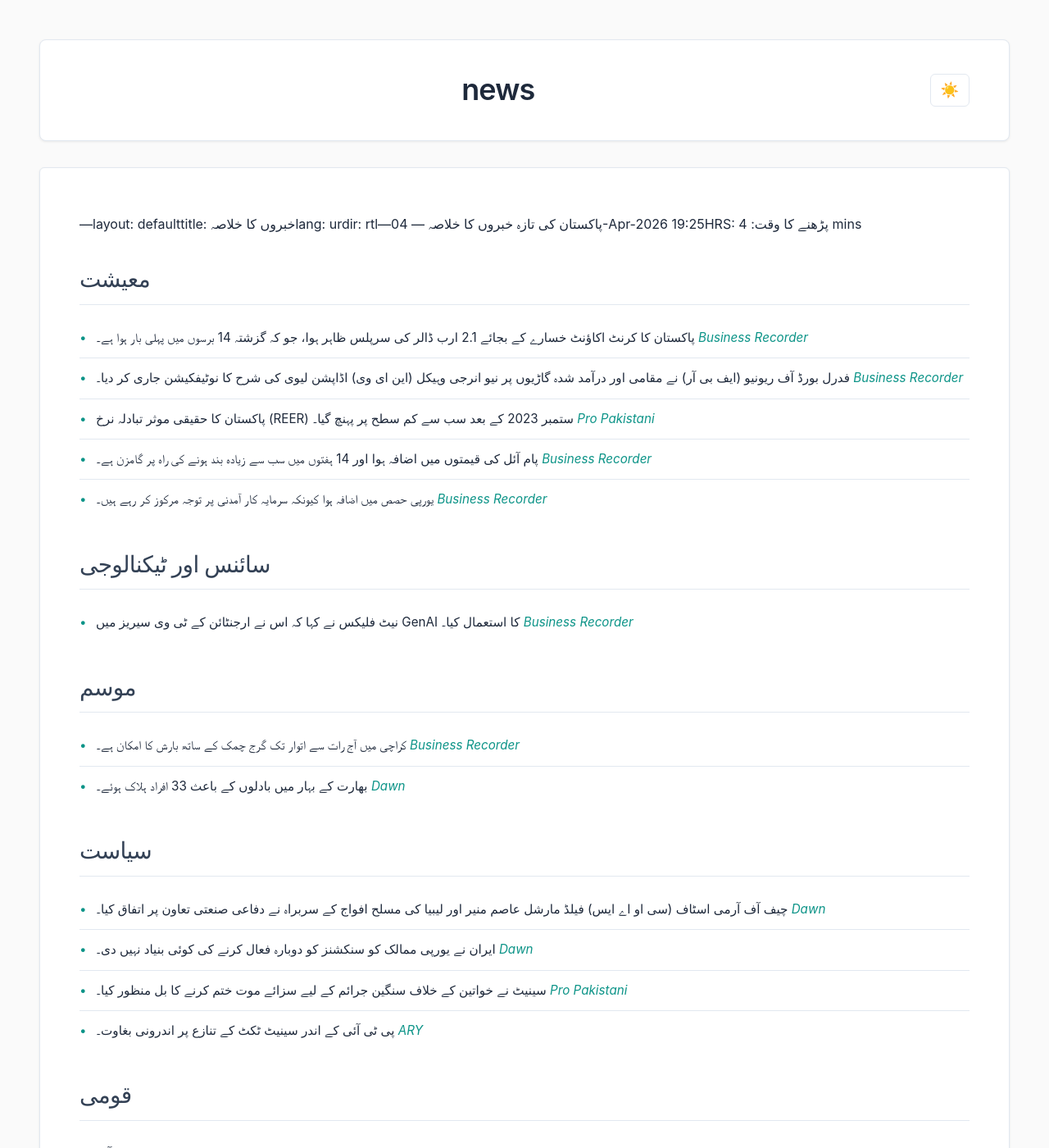
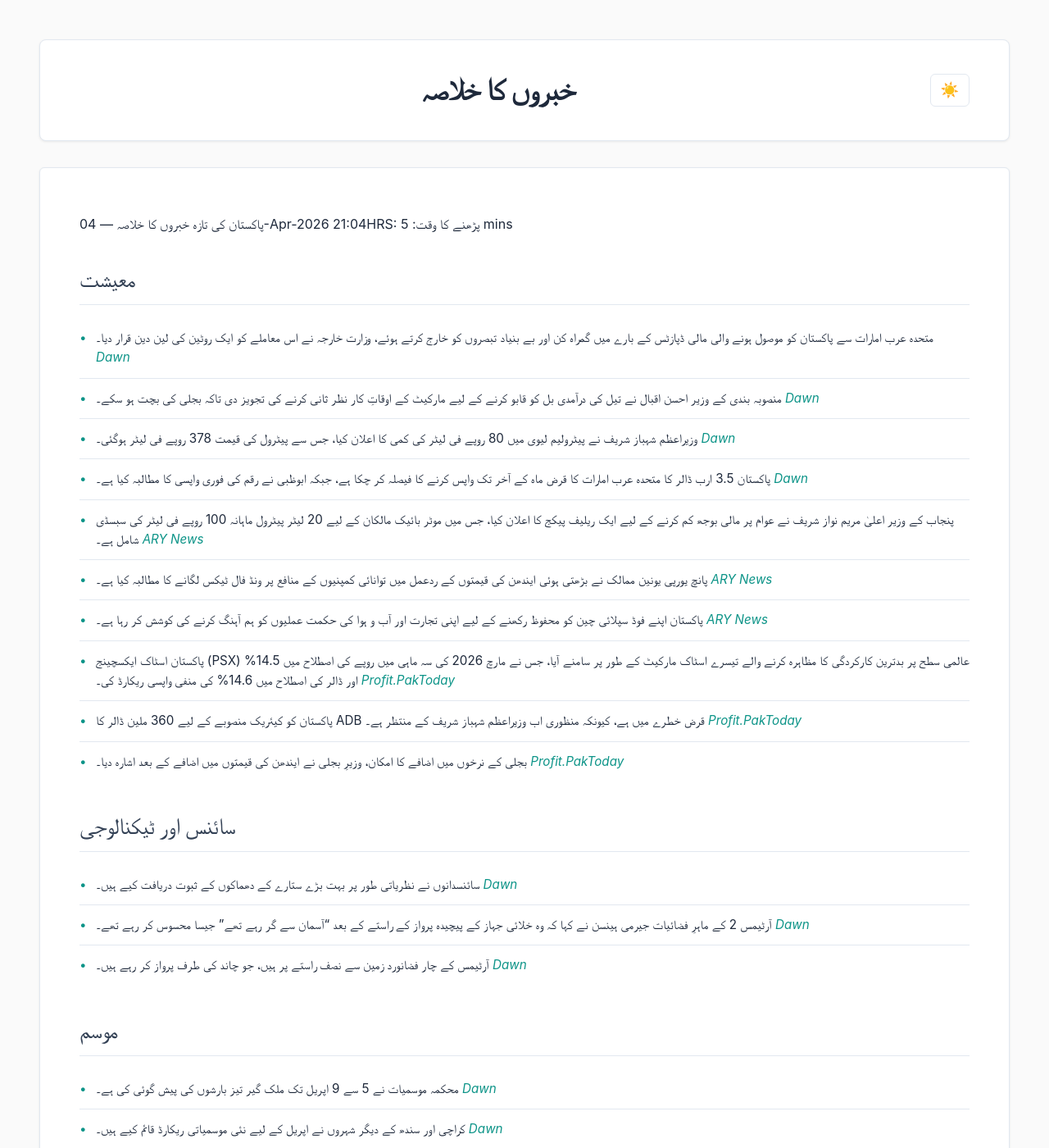
Before and after one commit to zsubzwary/news, a Jekyll site: the page built from ur/index.md, in a window 1280 px wide and 1400 px high. Shown: the whole window at 82% size. Built offline with Jekyll 4.4.1, drawn with Linux system fonts in a browser that asks for light colours; some web fonts are replaced; our own code applies the rules of GitHub Pages for plain Markdown files; some of the changed text lies outside the part shown.

Commit message:
DateTime; 2026-04-04T16:04:54.407Z

```diff
--- a/ur/index.md
+++ b/ur/index.md
@@ -1,61 +1,70 @@
----layout: defaulttitle: خبروں کا خلاصہlang: urdir: rtl---پاکستان کی تازہ خبروں کا خلاصہ — 04-Apr-2026 19:25HRS:
-پڑھنے کا وقت: 4 mins
+---
+layout: default
+title: خبروں کا خلاصہ
+lang: ur
+dir: rtl
+---
+
+پاکستان کی تازہ خبروں کا خلاصہ — 04-Apr-2026 21:04HRS:
+پڑھنے کا وقت: 5 mins
 
 ## معیشت
 
-*   پاکستان کا کرنٹ اکاؤنٹ خسارے کے بجائے 2.1 ارب ڈالر کی سرپلس ظاہر ہوا، جو کہ گزشتہ 14 برسوں میں پہلی بار ہوا ہے۔ *[Business Recorder](https://www.brecorder.com/news/40373319/pakistans-current-account-posts-21bn-surplus-in-fy25)*
-*   فدرل بورڈ آف ریونیو (ایف بی آر) نے مقامی اور درآمد شدہ گاڑیوں پر نیو انرجی وہیکل (این ای وی) اڈاپشن لیوی کی شرح کا نوٹیفکیشن جاری کر دیا۔ *[Business Recorder](https://www.brecorder.com/news/40373315/fbr-notifies-nev-adoption-levy-on-local-imported-vehicles)*
-*   پاکستان کا حقیقی موثر تبادلہ نرخ (REER) ستمبر 2023 کے بعد سب سے کم سطح پر پہنچ گیا۔ *[Pro Pakistani](https://propakistani.pk/2025/07/18/pakistans-real-effective-exchange-rate-drops-to-lowest-level-since-september-2023/)*
-*   پام آئل کی قیمتوں میں اضافہ ہوا اور 14 ہفتوں میں سب سے زیادہ بند ہونے کی راہ پر گامزن ہے۔ *[Business Recorder](https://www.brecorder.com/news/40373323/palm-oil-makes-more-than-3-weekly-gain-for-highest-close-in-14-weeks)*
-*   یورپی حصص میں اضافہ ہوا کیونکہ سرمایہ کار آمدنی پر توجہ مرکوز کر رہے ہیں۔ *[Business Recorder](https://www.brecorder.com/news/40373318/european-shares-rise-as-investors-focus-on-earnings)*
+- متحدہ عرب امارات سے پاکستان کو موصول ہونے والی مالی ڈپازٹس کے بارے میں گمراہ کن اور بے بنیاد تبصروں کو خارج کرتے ہوئے، وزارت خارجہ نے اس معاملے کو ایک روٹین کی لین دین قرار دیا۔ *[Dawn](https://www.dawn.com/news/1988580/fo-rejects-misleading-unfounded-commentary-regarding-financial-deposits-from-uae)*
+- منصوبہ بندی کے وزیر احسن اقبال نے تیل کی درآمدی بل کو قابو کرنے کے لیے مارکیٹ کے اوقاتِ کار نظر ثانی کرنے کی تجویز دی تاکہ بجلی کی بچت ہو سکے۔ *[Dawn](https://www.dawn.com/news/1988554/planning-minister-advocates-for-revising-market-timings-to-rein-in-oil-import-bill)*
+- وزیراعظم شہباز شریف نے پیٹرولیم لیوی میں 80 روپے فی لیٹر کی کمی کا اعلان کیا، جس سے پیٹرول کی قیمت 378 روپے فی لیٹر ہوگئی۔ *[Dawn](https://www.dawn.com/news/1988380/petrol-price-drops-to-rs378-as-pm-cuts-levy-amid-backlash)*
+- پاکستان 3.5 ارب ڈالر کا متحدہ عرب امارات کا قرض ماہ کے آخر تک واپس کرنے کا فیصلہ کر چکا ہے، جبکہ ابوظبی نے رقم کی فوری واپسی کا مطالبہ کیا ہے۔ *[Dawn](https://www.dawn.com/news/1988321/pakistan-to-return-35bn-uae-debt-before-month-end-official)*
+- پنجاب کے وزیر اعلیٰ مریم نواز شریف نے عوام پر مالی بوجھ کم کرنے کے لیے ایک ریلیف پیکج کا اعلان کیا، جس میں موٹر بائیک مالکان کے لیے 20 لیٹر پیٹرول ماہانہ 100 روپے فی لیٹر کی سبسڈی شامل ہے۔ *[ARY News](https://arynews.tv/how-to-get-rs100-per-liter-petrol-full-procedure/)*
+- پانچ یورپی یونین ممالک نے بڑھتی ہوئی ایندھن کی قیمتوں کے ردعمل میں توانائی کمپنیوں کے منافع پر ونڈ فال ٹیکس لگانے کا مطالبہ کیا ہے۔ *[ARY News](https://arynews.tv/five-eu-countries-call-for-windfall-tax-on-energy-companies/)*
+- پاکستان اپنے فوڈ سپلائی چین کو محفوظ رکھنے کے لیے اپنی تجارت اور آب و ہوا کی حکمت عملیوں کو ہم آہنگ کرنے کی کوشش کر رہا ہے۔ *[ARY News](https://arynews.tv/climate-strategies-for-food-supply-security-in-pakistan/)*
+- پاکستان اسٹاک ایکسچینج (PSX) عالمی سطح پر بدترین کارکردگی کا مظاہرہ کرنے والے تیسرے اسٹاک مارکیٹ کے طور پر سامنے آیا، جس نے مارچ 2026 کی سہ ماہی میں روپے کی اصطلاح میں 14.5% اور ڈالر کی اصطلاح میں 14.6% کی منفی واپسی ریکارڈ کی۔ *[Profit.PakToday](https://profit.pakistantoday.com.pk/2026/04/04/psx-sentiment-to-hinge-on-middle-east-conflict-developments-report/)*
+- پاکستان کو کیئریک منصوبے کے لیے 360 ملین ڈالر کا ADB قرض خطرے میں ہے، کیونکہ منظوری اب وزیراعظم شہباز شریف کے منتظر ہے۔ *[Profit.PakToday](https://profit.pakistantoday.com.pk/2026/04/04/pakistan-risks-losing-360-million-adb-loan-as-carec-project-awaits-pm-approval/)*
+- بجلی کے نرخوں میں اضافے کا امکان، وزیرِ بجلی نے ایندھن کی قیمتوں میں اضافے کے بعد اشارہ دیا۔ *[Profit.PakToday](https://profit.pakistantoday.com.pk/2026/04/04/power-minister-signals-electricity-tariff-hike-after-fuel-price-surge/)*
 
 ## سائنس اور ٹیکنالوجی
 
-*   نیٹ فلیکس نے کہا کہ اس نے ارجنٹائن کے ٹی وی سیریز میں GenAI کا استعمال کیا۔ *[Business Recorder](https://www.brecorder.com/news/40373314/netflix-says-it-used-genai-in-argentine-tv-series)*
+- سائنسدانوں نے نظریاتی طور پر بہت بڑے ستارے کے دھماکوں کے ثبوت دریافت کیے ہیں۔ *[Dawn](https://www.dawn.com/news/1988354/scientists-find-evidence-for-theorised-gargantuan-star-explosions)*
+- آرٹیمس 2 کے ماہرِ فضائیات جیرمی ہینسن نے کہا کہ وہ خلائی جہاز کے پیچیدہ پرواز کے راستے کے بعد "آسمان سے گر رہے تھے" جیسا محسوس کر رہے تھے۔ *[Dawn](https://www.dawn.com/news/1988549/like-falling-out-of-the-sky-canadian-astronaut-describes-phenomenal-artemis-journey)*
+- آرٹیمس کے چار فضانورد زمین سے نصف راستے پر ہیں، جو چاند کی طرف پرواز کر رہے ہیں۔ *[Dawn](https://www.dawn.com/news/1988493/artemis-astronauts-pass-half-way-point-on-way-to-moon)*
 
 ## موسم
 
-*   کراچی میں آج رات سے اتوار تک گرج چمک کے ساتھ بارش کا امکان ہے۔ *[Business Recorder](https://www.brecorder.com/news/40373320/thundershower-likely-to-batter-karachi-from-tonight)*
-*   بھارت کے بہار میں بادلوں کے باعث 33 افراد ہلاک ہوئے۔ *[Dawn](https://www.dawn.com/news/1924970/lightning-strikes-kill-33-people-in-indias-bihar)*
+- محکمہ موسمیات نے 5 سے 9 اپریل تک ملک گیر تیز بارشوں کی پیش گوئی کی ہے۔ *[Dawn](https://www.dawn.com/news/1988560/pmd-forecasts-countrywide-spell-of-heavy-rains-from-april-5-9)*
+- کراچی اور سندھ کے دیگر شہروں نے اپریل کے لیے نئی موسمیاتی ریکارڈ قائم کیے ہیں۔ *[Dawn](https://www.dawn.com/news/1988421/karachi-other-sindh-cities-set-new-weather-records-for-april)*
 
 ## سیاست
 
-*   چیف آف آرمی اسٹاف (سی او اے ایس) فیلڈ مارشل عاصم منیر اور لیبیا کی مسلح افواج کے سربراہ نے دفاعی صنعتی تعاون پر اتفاق کیا۔ *[Dawn](https://www.dawn.com/news/1925004/coas-munir-libyan-armed-forces-chief-agree-on-defence-industrial-collaboration-ispr)*
-*   ایران نے یورپی ممالک کو سنکشنز کو دوبارہ فعال کرنے کی کوئی بنیاد نہیں دی۔ *[Dawn](https://www.dawn.com/news/1924997/iran-says-europeans-have-no-grounds-to-trigger-sanctions-snapback)*
-*   سینیٹ نے خواتین کے خلاف سنگین جرائم کے لیے سزائے موت ختم کرنے کا بل منظور کیا۔ *[Pro Pakistani](https://propakistani.pk/2025/07/18/bill-passed-to-end-death-penalty-for-major-crimes-against-women/)*
-*   پی ٹی آئی کے اندر سینیٹ ٹکٹ کے تنازع پر اندرونی بغاوت۔ *[ARY](https://arynews.tv/pti-office-bearers-want-irfan-saleems-senate-ticket/)*
+- ایران کے وزیر خارجہ عباس عراقی نے کہا کہ تہران نے کبھی بھی پاکستان میں ممکنہ امن مذاکرات کے لیے جانے سے انکار نہیں کیا۔ *[Dawn](https://www.dawn.com/news/1988544/never-refused-to-go-to-islamabad-iran-says-us-media-misrepresenting-its-position-on-peace-talks)*
+- وزیر دفاع خواجہ آصف نے بھارت کو "جھوٹے پرچم کے آپریشن" کرنے کے خلاف خبردار کیا ہے۔ *[Dawn](https://www.dawn.com/news/1988527/khawaja-asif-warns-india-against-conducting-false-flag-operation)*
+- پیپلز پارٹی نے گلگت بلتستان اسمبلی کے لیے الیکشن شیڈول کے فوری اعلان کا مطالبہ کیا ہے۔ *[Dawn](https://www.dawn.com/news/1988514/ppp-demands-election-schedule-for-gilgit-baltistan-assembly-amid-months-long-delay-in-polls)*
+- صدر آصف علی زرداری اور وزیراعظم شہباز شریف نے سابق وزیراعظم ذوالفقار علی بھٹو کی 47ویں برسی پر خراج تحسین پیش کیا۔ *[Dawn](https://www.dawn.com/news/1988517/president-pm-pay-tribute-to-zulfikar-ali-bhutto-on-47th-death-anniversary)*
+- سابق وزیراعظم شاہد خاقان عباسی نے ایندھن کی قیمتوں کو غیر منظم کرنے اور الیکٹرک گاڑیوں کو فروغ دینے کا مطالبہ کیا۔ *[Dawn](https://www.dawn.com/news/1988532/shahid-khaqan-urges-govt-to-deregulate-fuel-prices-promote-electric-vehicles)*
+- ترکی کے صدر ایردوان نے کہا کہ مشرق وسطیٰ کی جنگ نے ایک "جیوسٹریٹجک تعطل" پیدا کر دیا ہے۔ *[Business Recorder](https://www.brecorder.com/news/40414786/erdogan-says-mideast-war-has-caused-geostrategic-impasse)*
+- یوکرین کے صدر زیلنسکی نے سکیورٹی مذاکرات کے لیے استنبول میں ترکی کے صدر ایردوان سے ملاقات کی۔ *[Business Recorder](https://www.brecorder.com/news/40414778/zelensky-in-istanbul-for-security-talks-with-erdogan)*
 
 ## قومی
 
-*   پنجاب کے کالا باغ میں مون سون کی بارشوں کے باعث دریائے سندھ میں درمیانے درجے کا سیلاب آیا۔ *[Dawn](https://www.dawn.com/news/1924989/medium-level-flood-on-indus-river-at-punjabs-kalabagh-due-to-monsoon-rains)*
-*   سیکیورٹی فورسز نے پاک-افغان سرحد پر دہشت گردوں کی گھسपैٹھ کی کوشش کو ناکام بنایا اور 5 مبینہ خودکش بمباروں کو گرفتار کیا۔ *[Dawn](https://www.dawn.com/news/1925009/security-forces-foil-infiltration-bid-by-terrorists-on-pak-afghan-border-state-media)*
-*   بلوچستان میں مستونگ میں بلوچستان کانسٹیبلری کے قافلے پر حملہ، ایک اہلکار شہید، تین زخمی ہوئے۔ *[Dawn](https://www.dawn.com/news/1925001/1-martyred-3-injured-as-gunmen-attack-balochistan-constabulary-convoy-in-mastung)*
-*   کوئٹہ اے ٹی سی نے مہرنگ بلوچ اور دیگر کو 15 روزہ جسمانی ریمانڈ پر دوبارہ بھیج دیا۔ *[Dawn](https://www.dawn.com/news/1925000/quetta-atc-sends-mahrang-baloch-others-on-15-day-physical-remand-again)*
-*   وزیراعظم شہباز نے الیکٹرک گاڑیوں کو سب کے لیے قابل رسائی بنانے کے لیے جامع منصوبہ تیار کرنے پر زور دیا۔ *[Business Recorder](https://www.brecorder.com/news/40373317/pm-shehbaz-emphasises-comprehensive-plan-to-make-evs-accessible-for-all)*
-*   یوٹیلیٹی سٹورز کو مستقل طور پر بند کرنے کے لیے حکومت کو ملازمین کو 29 ارب روپے سے زیادہ کی ادائیگی کرنا ہوگی۔ *[Pro Pakistani](https://propakistani.pk/2025/07/18/govt-needs-to-pay-over-rs-29-billion-to-staff-to-close-utility-stores-permanently/)*
+- نور مقدم کیس: سپریم کورٹ نے 8 اپریل کو زاہد جaffer کے ریویو پٹیشن کی سماعت مقرر کی۔ *[Dawn](https://www.dawn.com/news/1988520/noor-mukadam-case-sc-fixes-hearing-of-zahir-jaffers-review-plea-for-april-8)*
+- پاکستان نیوی نے اپنی فلوٹ میں دوسرا ملگیم کلاس کورویٹ شامل کیا۔ *[Dawn](https://www.dawn.com/news/1988533/pakistan-navy-inducts-second-milgem-class-corvette-into-fleet)*
 
 ## بین الاقوامی
 
-*   سری لنکا میں تین ہاتھی ہلاک، تحفظ کے اقدامات کو دھچکا۔ *[Dawn](https://www.dawn.com/news/1925007/three-sri-lankan-elephants-killed-in-blow-to-conservation-efforts)*
-*   جرمنی نے جرائم میں ملوث 81 افغانوں کو ڈیپورٹ کیا۔ *[Dawn](https://www.dawn.com/news/1924988/germany-deports-81-afghans-convicted-of-crimes)*
-*   غزہ سول ڈیفنس ایجنسی کا کہنا ہے کہ اسرائیلی حملوں میں 14 افراد ہلاک ہوئے۔ *[Business Recorder](https://www.brecorder.com/news/40373313/gaza-civil-defence-agency-says-israeli-strikes-kill-14)*
-*   ولodymyr Zelenskyy نے روس پر نئے یورپی یونین کے تعزیرات کو "ضروری اور وقت پر" قرار دیا۔ *[Business Recorder](https://www.brecorder.com/news/40373312/volodymyr-zelenskyy-hails-new-eu-sanctions-on-russia-as-essential-and-timely)*
+- ورجینیا جیوفری کا خاندان کنگ چارلس سے اپیل کر رہا ہے کہ وہ امریکہ کے دورے کے دوران اپسٹین کے متاثرین سے ملیں۔ *[Dawn](https://www.dawn.com/news/1988577/virginia-giuffres-family-urges-king-charles-to-meet-epstein-survivors-during-us-visit)*
+- ایران اور امریکہ دونوں طیاروں کے گرنے کے بعد ایک امریکی پائلٹ کی تلاش کر رہے ہیں۔ *[Dawn](https://www.dawn.com/news/1988487/iran-us-race-to-find-crew-member-of-crashed-american-fighter-jet)*
+- اقوام متحدہ کی سلامتی کونسل خلیج عرب کی جانب سے ہرمز کی بحر کو دوبارہ کھولنے کی کوششوں پر تقسیم ہے۔ *[Dawn](https://www.dawn.com/news/1988384/unsc-divided-as-gulf-pushes-to-reopen-hormuz)*
+- ایران کے گارڈز نے کہا کہ انہوں نے خلیج میں اسرائیل سے منسلک ایک جہاز کو نشانہ بنایا۔ *[Business Recorder](https://www.brecorder.com/news/40414782/iran-guards-say-targeted-israel-linked-ship-in-gulf)*
+- بھارت نے امریکہ-اسرائیل جنگ کے درمیان ایران سے تیل کی پہلی خریداری کی ہے۔ *[ARY News](https://arynews.tv/india-makes-first-iranian-oil-buy-in-seven-years-with-no-payment-problems/)*
+- روس کے تیل کے ٹرمینلز پر حملوں کے باعث دوسری ہفتے سے جہاز رانی معطل ہے۔ *[ARY News](https://arynews.tv/russian-oil-terminals-under-attack-unable-to-accept-shipments-for-second-week-sources-say/)*
+- سابق صدر ٹرمپ نے ایران کو 48 گھنٹے کا الٹی میٹم دیا ہے۔ *[ARY News](https://arynews.tv/trump-issues-stern-warning-to-iran-over-strait-of-hormuz/)*
 
 ## کھیل
 
-*   پاکستان کے محمد آصف آج بحرین میں آئی بی ایس ایف ورلڈ ماسٹرز سنوکر چیمپئن شپ کے فائنل میں بھارتی کھلاڑی سے مقابلہ کریں گے۔ *[Dawn](https://www.dawn.com/news/1924987/pakistans-muhammad-asif-to-face-indian-cueist-in-ibsf-world-masters-final-today)*
+- ایرلنگ ہالینڈ کے ہیٹ ٹرک کی مدد سے مانچسٹر سٹی نے لیورپول کو 4-0 سے شکست دی۔ *[ARY News](https://arynews.tv/erling-haaland-hat-trick-helps-man-city-beat-liverpool-4-0/)*
 
 ## صحت
 
-*   ایک ارب افریقی لوگ کھانا پکانے کے آلودگی سے متاثر ہو رہے ہیں۔ *[Dawn](https://www.dawn.com/news/1925002/one-billion-africans-being-harmed-by-cooking-pollution)*
+- (اس زمرے میں کوئی خبر نہیں)
 
 ## دیگر
 
-*   جسٹن ٹمبرلیک اور جیسکا بیل طلاق کی جانب بڑھ رہے ہیں۔ *[ARY](https://arynews.tv/justin-timberlake-jessica-biel-headed-for-a-divorce/)*
-*   ہیلی بیبر روڈ کی فروخت سے جسٹن کے اسکوٹر براؤن کے معاہدے کا معاوضہ ادا کریں گی؟ *[ARY](https://arynews.tv/hailey-bieber-to-pay-off-justin-scooter-braun-deal-with-rhode-sale/)*
-*   ٹرمپ نے وال اسٹریٹ جرنل پر 2003 کے مبینہ خط پر مقدمہ کرنے کی دھمکی دی۔ *[Dawn](https://www.dawn.com/news/1924961/trump-threatens-to-sue-wsj-over-story-on-alleged-2003-letter-to-epstein)*
-*   گھوڑا گاڑی سروس: بحری امور کے وزیر جوناٸد انور چودھری نے تجاویز کا جائزہ لیا۔ *[ARY](https://arynews.tv/gwadar-gulf-ferry-service-july-18-2025-update/)*
-*   OICCI نے پاکستان میں موسمیاتی تبدیلی کے اثرات پر تشویش کا اظہار کیا۔ *[Pro Pakistani](https://propakistani.pk/2025/07/18/oicci-shows-concern-over-climate-change-impacts-in-pakistan/)*
-*   کراچی میں سعود آباد میں ڈمپر ٹرک سے موٹر سائیکل سوار ہلاک ہوا۔ *[Dawn](https://www.dawn.com/news/1924967/dumper-truck-kills-motorcyclist-in-karachis-saudabad-police)*
-*   امریکہ نے پاہلگام حملے کے پیچھے تنظیم کو "دہشت گرد تنظیم" قرار دیا۔ *[Dawn](https://www.dawn.com/news/1924884/us-declares-outfit-behind-pahalgam-attack-terror-group)*
-*   ہوم اکنامکس یونیورسٹی نے چھ نئے ڈگری پروگرامز کا اعلان کیا۔ *[Pro Pakistani](https://propakistani.pk/2025/07/18/home-economics-university-announce-six-new-degree-programs/)*
+- (اس زمرے میں کوئی خبر نہیں)
```
